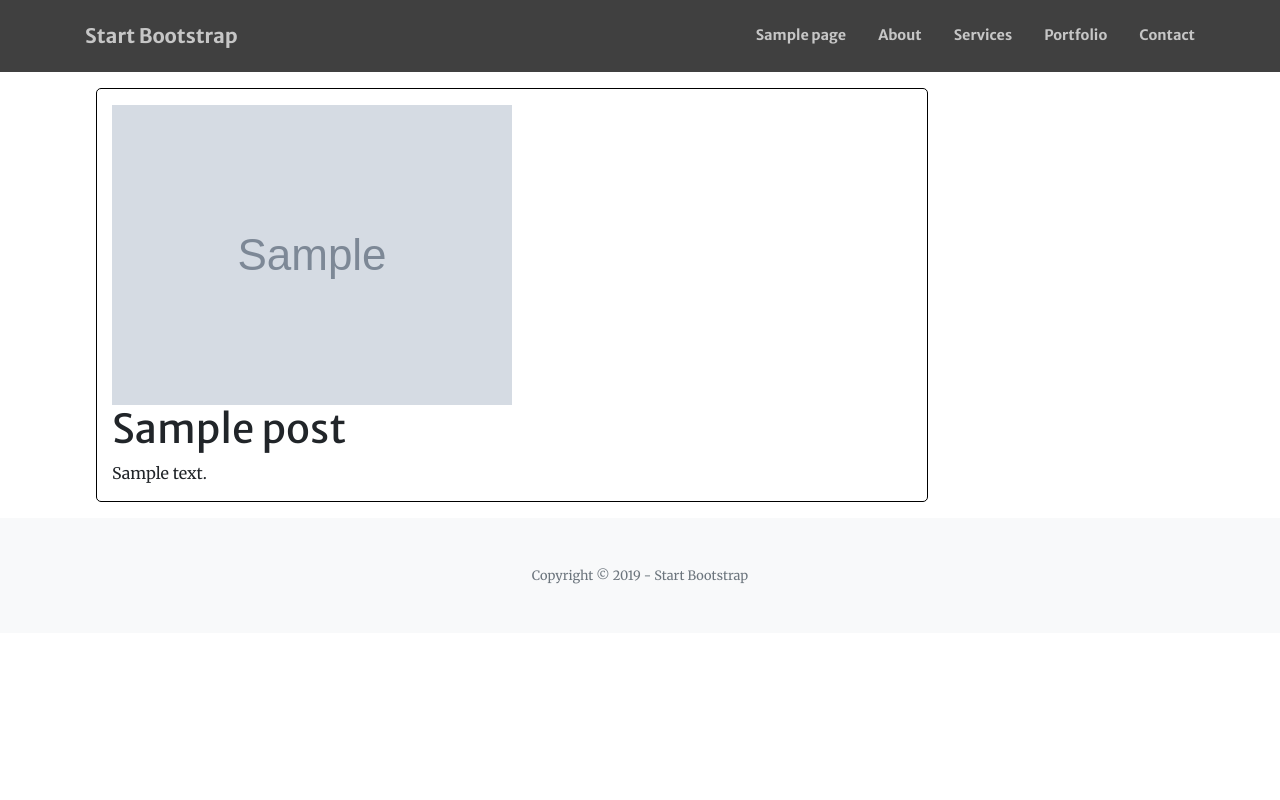
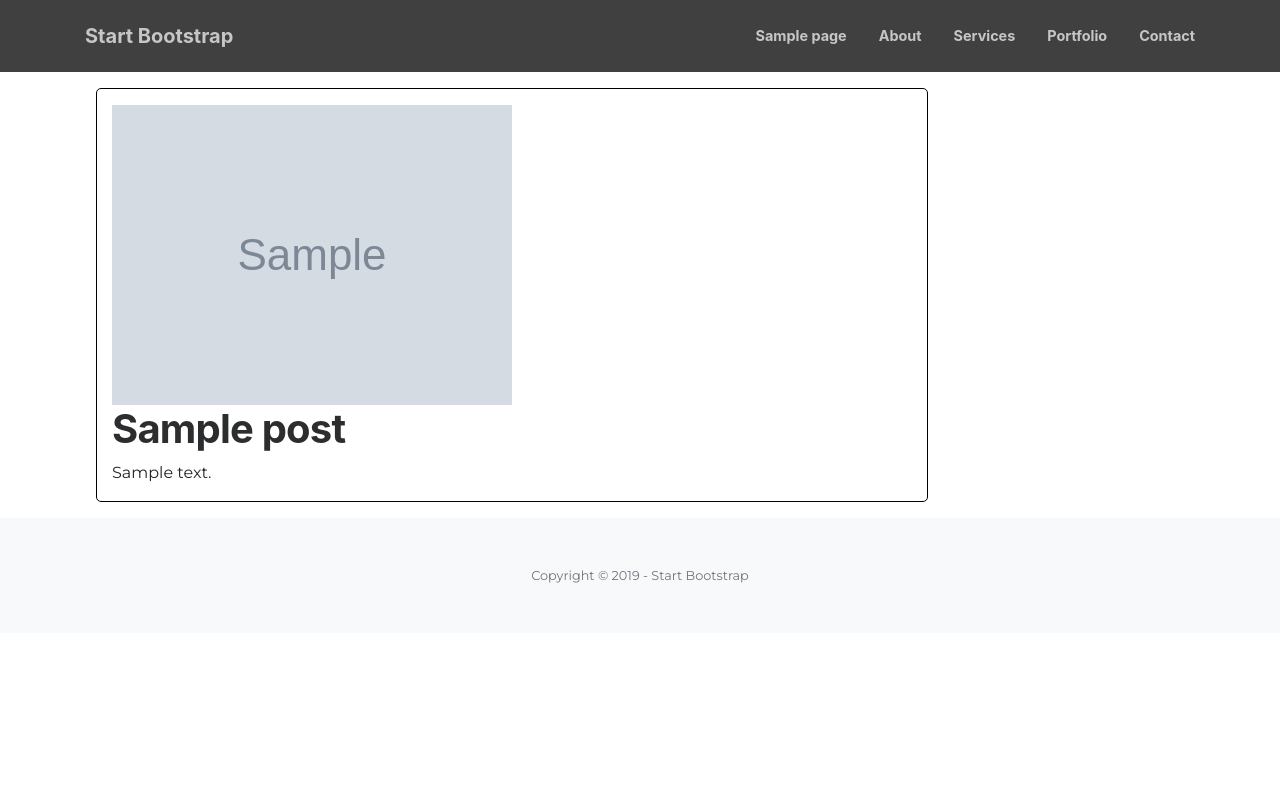
Before and after one commit to ChristianGroeber/mtp.ch-new-website, a Django app: page /blog/ in a window 1280 px wide. Run offline with Django 3.2, Linux system fonts and the light colour scheme; tables that the repository leaves empty hold one stand-in row (values such as "Sample post"); grey boxes marked "Sample" are stand-in pictures; some libraries are stand-ins or nearby versions.

Commit message:
applied css from original mtp.ch website

```diff
--- a/new_website/website/templates/base.html
+++ b/new_website/website/templates/base.html
@@ -22,9 +22,24 @@
   <link href="{% static 'css/all.min.css' %}" rel="stylesheet" type="text/css">
 
   <!-- Google Fonts -->
-  <link href="https://fonts.googleapis.com/css?family=Merriweather+Sans:400,700" rel="stylesheet">
-  <link href='https://fonts.googleapis.com/css?family=Merriweather:400,300,300italic,400italic,700,700italic' rel='stylesheet' type='text/css'>
-
+<link href="https://fonts.googleapis.com/css?family=Montserrat:400,700" rel="stylesheet">
+  <style>
+  body{
+    font-family: 'Montserrat', sans-serif !important;
+  }
+  h1, h2, h3, h4, h5, h6, .h1, .h2, .h3, .h4, .h5, .h6{
+    font-family: inherit;
+    font-weight: 700 !important;
+    letter-spacing: -0.02em !important;
+    color: rgba(44,45,47,1) !important;
+  }
+  p{
+    font-family: inherit;
+    line-height: 1.4;
+    color: #555555 !important;
+    font-weight: 300 !important;
+  }
+  </style>
   <!-- Bootstrap core JavaScript -->
   <script src="{% static 'js/jquery.js' %}"></script>
   <script src="{% static 'js/bootstrap.bundle.js' %}"></script>
```
